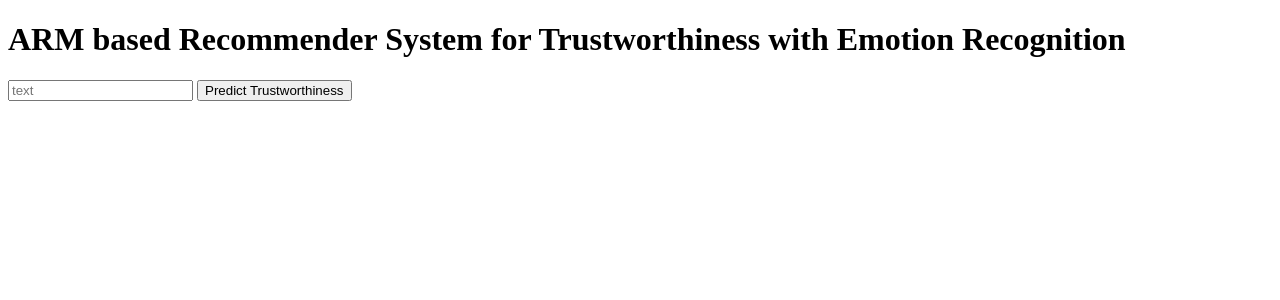
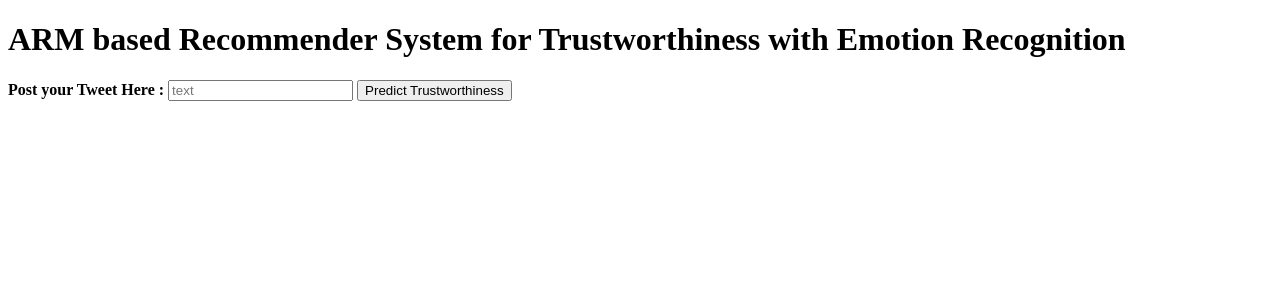
Before and after one commit to Manali-Rajiv-Raut/Heroku-Demo-for-CS1, a Flask app: page / in a window 1280 px wide. Shown: the top 300 px of the page. Run offline with Flask 2, Linux system fonts and the light colour scheme; parts of the project's set-up code (start-up, migrations or seed data) failed here and were passed over.

Commit message:
Update index.html

```diff
--- a/templates/index.html
+++ b/templates/index.html
@@ -17,6 +17,7 @@
 
      <!-- Main Input For Receiving Query to our ML -->
     <form action="{{ url_for('predict')}}"method="post">
+	 <label><b> Post your Tweet Here : </b></label>
     	<input type="text" name="Post Your Tweet" placeholder="text" required="required" />
 
         <button type="submit" class="btn btn-primary btn-block btn-large">Predict Trustworthiness</button>
```
